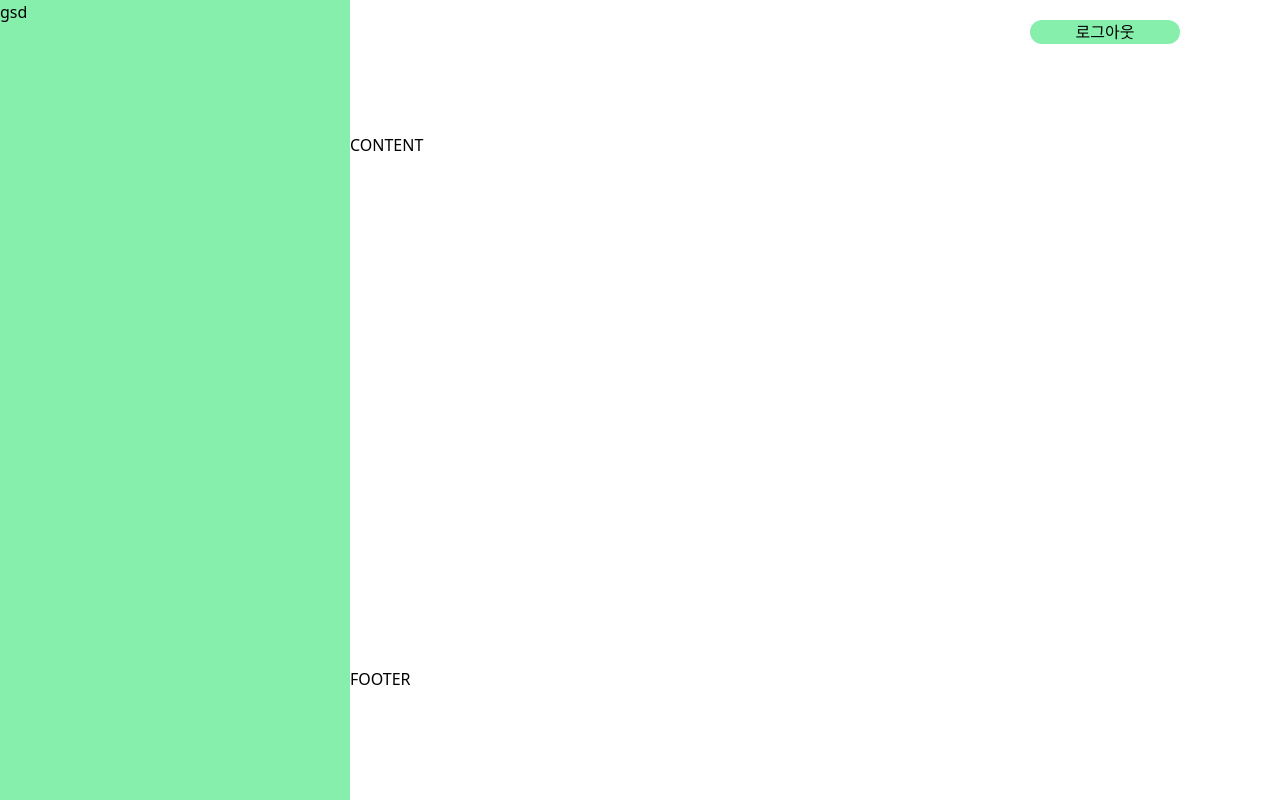
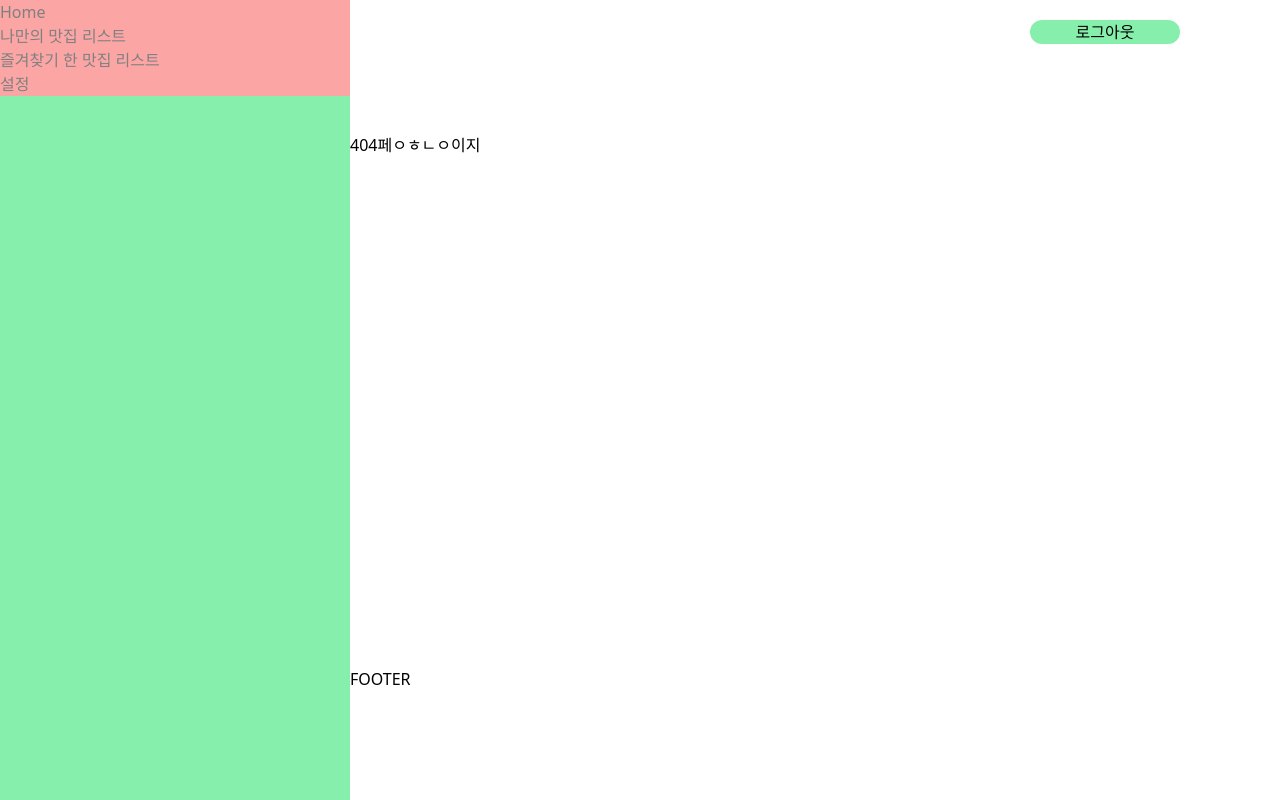
Before and after one commit to wanted-pre-onboarding-4/pre-onboarding-assignment-week-4-1-team-4, a React (Create React App) app in the folder client/: page /login in a window 1280 px wide. Built offline with nearby package versions, Linux system fonts and the light colour scheme.

Commit message:
feat : 사이드바 완성

```diff
--- a/client/src/App.js
+++ b/client/src/App.js
@@ -1,7 +1,6 @@
 import { BrowserRouter as Router, Routes, Route } from 'react-router-dom';
 import Layout from './components/Layout';
 import Login from './pages/home/Login';
-
 function App() {
   return (
     <Router>
@@ -9,7 +8,7 @@ function App() {
         <Route path="/" element={<Login />} />
 
         <Route element={<Layout />}>
-          <Route path="/home" element={<div>gsdg</div>} />
+          <Route path="/home" element={<div></div>} />
           <Route path="/users" element={<div>유저 목록 페이지</div>} />
           <Route path="/users/:user_id" element={<div>유저 상세 페이지</div>} />
           <Route path="/accounts" element={<div>계좌 목록 페이지</div>} />
--- a/client/src/components/Content.js
+++ b/client/src/components/Content.js
@@ -1,5 +1,5 @@
 function Content() {
-  return <div className=" basis-8/12">CONTENT</div>;
+  return;
 }
 
 export default Content;
--- a/client/src/components/Layout.js
+++ b/client/src/components/Layout.js
@@ -1,7 +1,8 @@
 import Side from './Side';
 import Header from './Header';
-import Content from './Content';
 import Footer from './Footer';
+import { Outlet } from 'react-router-dom';
+
 function Layout() {
   return (
     <div className="flex">
@@ -10,7 +11,9 @@ function Layout() {
       </div>
       <div className="w-full relative flex flex-col ">
         <Header />
-        <Content />
+        <div className="basis-8/12">
+          <Outlet />
+        </div>
         <Footer />
       </div>
     </div>
--- a/client/src/components/Side.js
+++ b/client/src/components/Side.js
@@ -1,4 +1,31 @@
+import { NavLink, useLocation } from 'react-router-dom';
+import SidebarItem from './SidebarItem';
 function Side() {
-  return <div className="h-full max-w-[350px] bg-green-300 ">gsd</div>;
+  const menus = [
+    { name: 'Home', path: '/home' },
+    { name: '나만의 맛집 리스트', path: '/account' },
+    { name: '즐겨찾기 한 맛집 리스트', path: '/likedlist' },
+    { name: '설정', path: '/setting' },
+  ];
+  const pathName = useLocation().pathname;
+  return (
+    <div className="h-full max-w-[350px] bg-green-300 ">
+      <div className="mx-auto flex flex-col">
+        {menus.map((menu, index) => {
+          return (
+            <NavLink
+              exact
+              style={{ color: 'gray', textDecoration: 'none' }}
+              to={menu.path}
+              key={index}
+              activeStyle={{ color: 'yellow' }}
+            >
+              <SidebarItem menu={menu} isActive={pathName === menu.path ? true : false} />
+            </NavLink>
+          );
+        })}
+      </div>
+    </div>
+  );
 }
 export default Side;
--- /dev/null
+++ b/client/src/components/SidebarItem.js
@@ -0,0 +1,13 @@
+function SidebarItem({ menu, isActive }) {
+  return isActive === true ? (
+    <div className="bg-yellow-300">
+      <p>{menu.name}</p>
+    </div>
+  ) : (
+    <div className="bg-red-300 ">
+      <p>{menu.name}</p>
+    </div>
+  );
+}
+
+export default SidebarItem;
```
